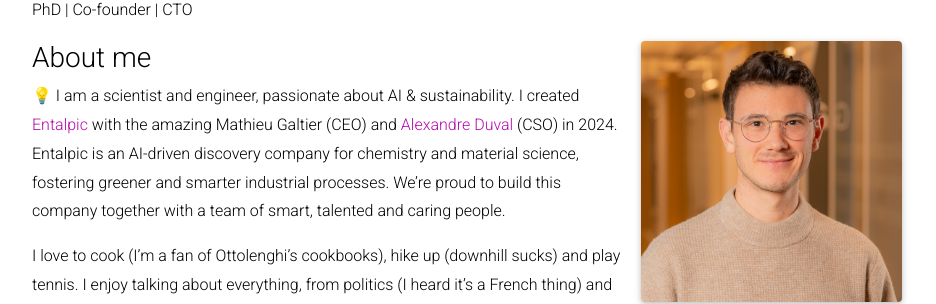
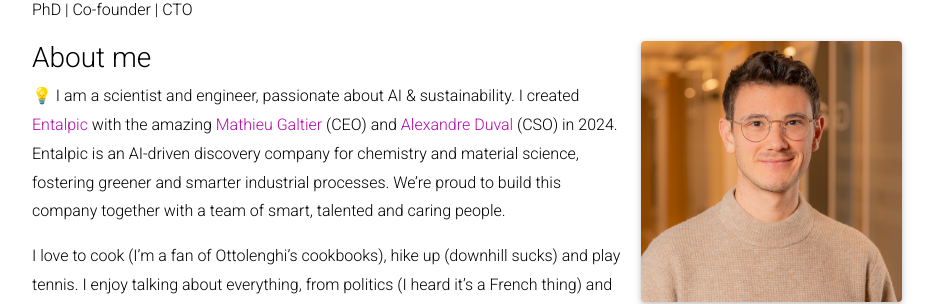
Before and after one commit to vict0rsch/vict0rsch.github.io, a Jekyll site: the page built from _pages/about.md, in a window 1280 px wide and 1287 px high. Shown: the part 170-474 px from the top of the window, without its empty margins (173-1109 px from the left). Built offline with Jekyll 4.4.1, drawn with Linux system fonts in a browser that asks for light colours; full-size pictures stand in for the smaller copies a plugin makes; comment, search, counter and statistics services are not loaded; a style sheet for code colours, icons or effects is not loaded; part of the change alters nothing that is shown.

```diff
--- a/_pages/about.md
+++ b/_pages/about.md
@@ -22,7 +22,7 @@ social: true  # includes social icons at the bottom of the page
 
 ### About me
 
-💡 I am a scientist and engineer, passionate about AI & sustainability. I created [Entalpic](https://entalpic.ai) with the amazing Mathieu Galtier (CEO) and [Alexandre Duval](https://alexduvalinho.github.io/) (CSO) in 2024. Entalpic is an AI-driven discovery company for chemistry and material science, fostering greener and smarter industrial processes. We're proud to build this company together with a team of smart, talented and caring people.
+💡 I am a scientist and engineer, passionate about AI & sustainability. I created [Entalpic](https://entalpic.ai) with the amazing [Mathieu Galtier](https://www.linkedin.com/in/mgaltier) (CEO) and [Alexandre Duval](https://alexduvalinho.github.io/) (CSO) in 2024. Entalpic is an AI-driven discovery company for chemistry and material science, fostering greener and smarter industrial processes. We're proud to build this company together with a team of smart, talented and caring people.
 
 I love to cook (I'm a fan of Ottolenghi's cookbooks), hike up (downhill sucks) and play tennis. I enjoy talking about everything, from politics (I heard it's a French thing) and philosophy to prime numbers (did you know any prime squared is just 1 more than a [multiple of 24](https://www.youtube.com/watch?v=ZMkIiFs35HQ)?)
 
```
